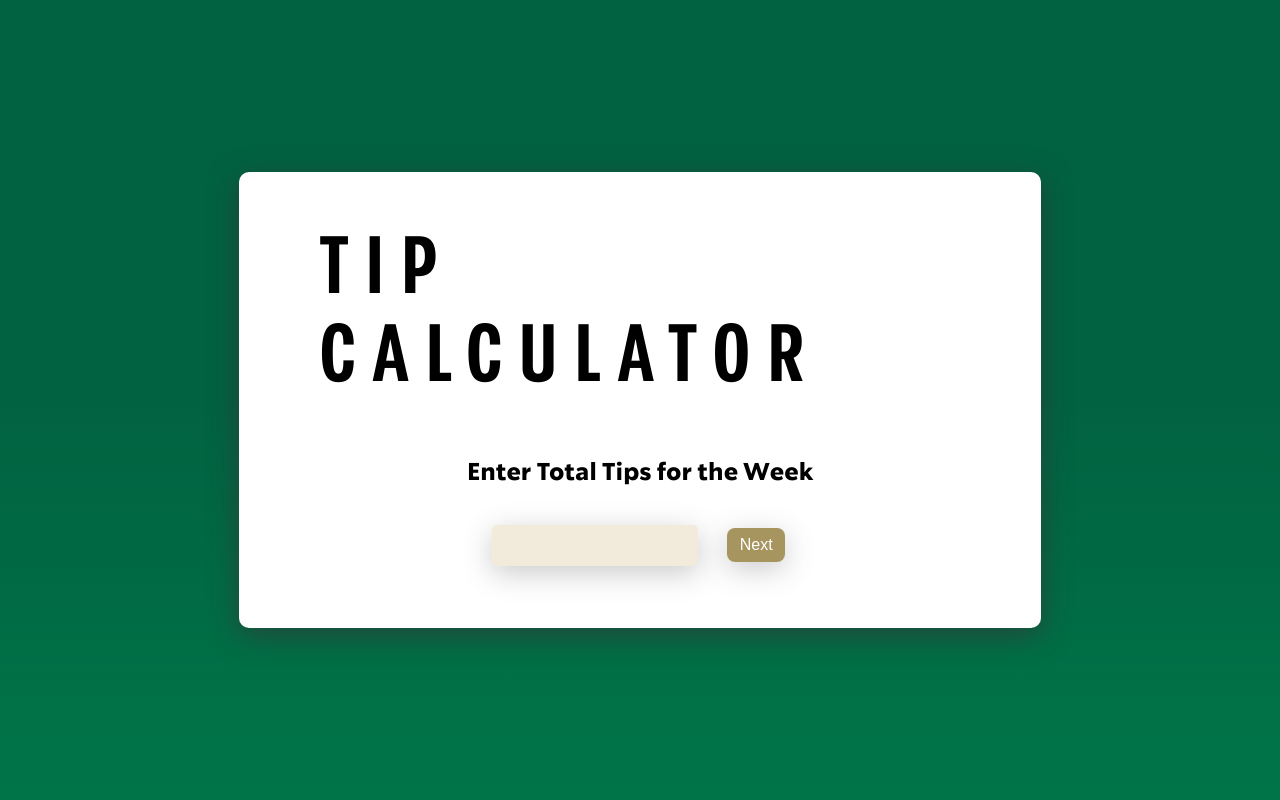
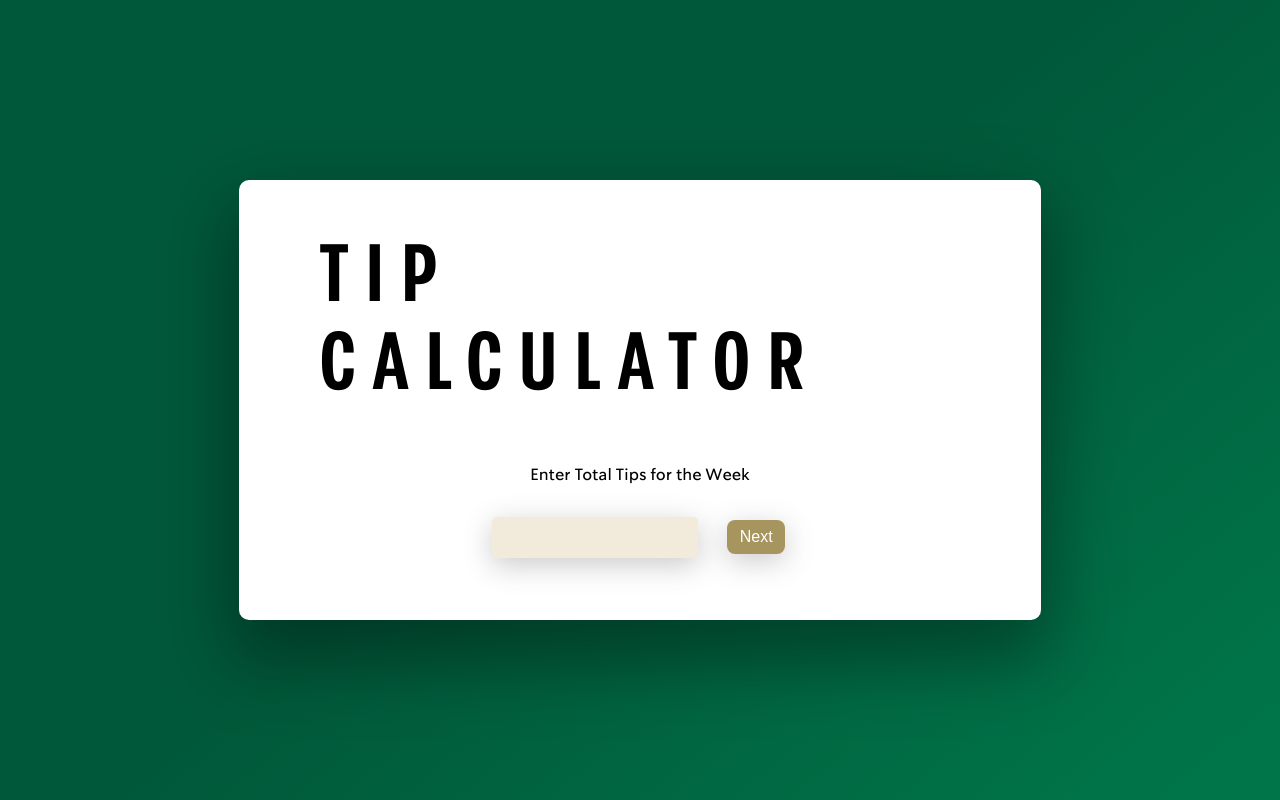
Before and after one commit to EjCabada/tipCalc2, a React (Vite) app in the folder Tip_Calc_2/: page / in a window 1280 px wide. Both pictures are taken after a click on the button "Done". Built offline with nearby package versions, Linux system fonts and the light colour scheme.

Commit message:
small background tweak

```diff
--- a/Tip_Calc_2/src/App.css
+++ b/Tip_Calc_2/src/App.css
@@ -308,11 +308,11 @@
 
 body {
   color: white;
-  background: rgb(1,98,65);
-  background: -moz-linear-gradient(180deg, rgba(1,98,65,1) 50%, rgba(0,117,73,1) 100%);
-  background: -webkit-linear-gradient(180deg, rgba(1,98,65,1) 50%, rgba(0,117,73,1) 100%);
-  background: linear-gradient(180deg, rgba(1,98,65,1) 50%, rgba(0,117,73,1) 100%);
-  filter: progid:DXImageTransform.Microsoft.gradient(startColorstr="#016241",endColorstr="#007549",GradientType=1);
+  background: rgb(0,88,58);
+  background: -moz-linear-gradient(141deg, rgba(0,88,58,1) 48%, rgba(0,117,73,1) 95%);
+  background: -webkit-linear-gradient(141deg, rgba(0,88,58,1) 48%, rgba(0,117,73,1) 95%);
+  background: linear-gradient(141deg, rgba(0,88,58,1) 48%, rgba(0,117,73,1) 95%);
+  filter: progid:DXImageTransform.Microsoft.gradient(startColorstr="#00583a",endColorstr="#007549",GradientType=1);
 }
 
 .card {
@@ -351,17 +351,7 @@ button:active {
   flex-direction: column;
   align-items: center;
   justify-content: center;
-  box-shadow: rgba(52, 52, 54, 0.665) 0px 7px 29px 0px;
-  padding-bottom: 3em;
-}
-
-#innerContainer{
-  width: 95%;
-  height: 95%;
-  display: flex;
-  justify-content: center;
-  align-items: center;
-  flex-direction: column;
+  box-shadow: rgba(0, 0, 0, 0.349) 0px 32px 70px 10px;
   padding-bottom: 3em;
 }
 
--- a/Tip_Calc_2/src/Rounding.jsx
+++ b/Tip_Calc_2/src/Rounding.jsx
@@ -77,7 +77,7 @@ function Rounding({ employeeData, onDone }) {
     <div className={`fade ${fade ? 'show' : ''}`}>
       {step === 1 && (
         <div>
-          <h2>Enter Total Tips for the Week</h2>
+          <p>Enter Total Tips for the Week</p>
           <input
             type="number"
             // value={totalTips}
@@ -91,7 +91,7 @@ function Rounding({ employeeData, onDone }) {
 
       {step === 2 && (
         <div>
-          <h2>Round Employee Hours (before multiplying tips)?</h2>
+          <p>Round Employee Hours (before multiplying tips)?</p>
           <button onClick={() => applyHoursRounding('up')}>Round Up</button>
           <button onClick={() => applyHoursRounding('down')}>Round Down</button>
           <button onClick={() => applyHoursRounding('nearest')}>Round to Nearest</button>
@@ -101,7 +101,7 @@ function Rounding({ employeeData, onDone }) {
 
       {step === 3 && (
         <div>
-          <h2>Round Employee Tips (after multiplying by tips)?</h2>
+          <p>Round Employee Tips (after multiplying by tips)?</p>
           <button onClick={() => applyTipsRounding('up')}>Round Up</button>
           <button onClick={() => applyTipsRounding('nearest')}>Round to Nearest</button>
           <button onClick={() => applyTipsRounding('exact')}>Don't Round</button>
```
